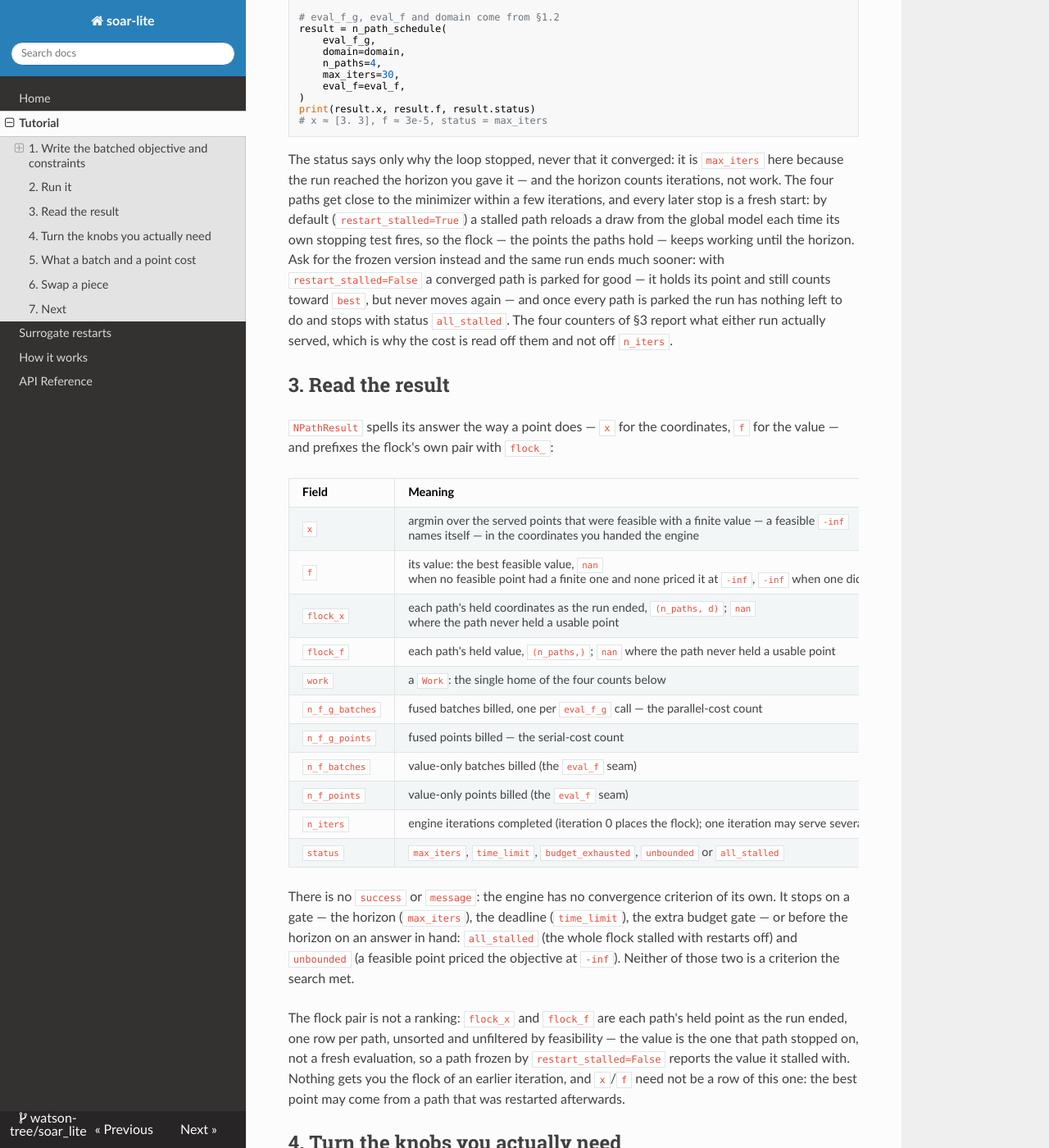
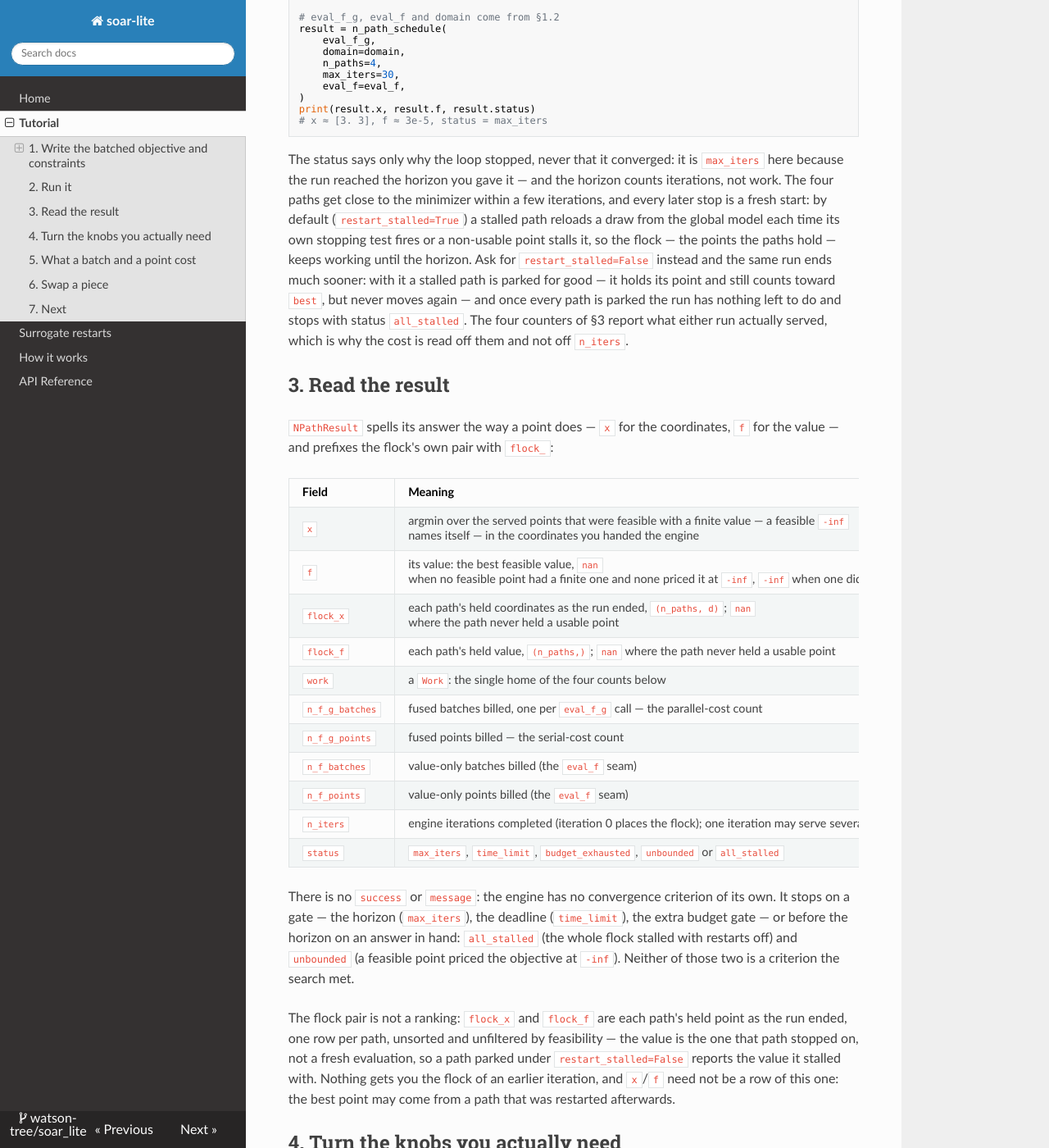
Before and after one commit to watson-tree/soar_lite, an MkDocs documentation site: the page built from docs/tutorial/getting-started.md, in a window 1280 px wide and 1400 px high, scrolled down 3354 px. Shown: the whole window at 82% size. Built offline with MkDocs 1.6.1, drawn with Linux system fonts in a browser that asks for light colours; nearby versions of some CDN libraries; some of the changed text lies outside the part shown.

Commit message:
docs: prune the loose state words and three example comments
- tutorial: one word for restart_stalled=False's outcome (parked), dropping
  the frozen/converged variants and parking a stalled path, not a converged one
- tutorial: name the finite gate beside the stopping test as a stall source,
  and call the method's read a trial enumeration, not a line search
- how-it-works: the momentum knob is the caller's judgment, not a prior, so
  the Bayesian prior keeps one meaning
- surrogate-restarts: spell "the outer ask" as the outer run's propose call
- docstrings: result.x comment uses array brackets [3., 3.], and pointwise's
  value-only line names the mask it agrees on

```diff
--- a/docs/tutorial/getting-started.md
+++ b/docs/tutorial/getting-started.md
@@ -182,10 +182,10 @@ The status says only why the loop stopped, never that it converged: it is
 horizon counts iterations, not work. The four paths get close to the minimizer
 within a few iterations, and every later stop is a fresh start: by default
 (`restart_stalled=True`) a stalled path reloads a draw from the global model each
-time its own stopping test fires, so the flock — the points the paths hold — keeps
-working until the horizon.
-Ask for the frozen version instead and the same run ends much sooner: with
-`restart_stalled=False` a converged path is parked for good — it holds its point
+time its own stopping test fires or a non-usable point stalls it, so the flock —
+the points the paths hold — keeps working until the horizon.
+Ask for `restart_stalled=False` instead and the same run ends much sooner: with
+it a stalled path is parked for good — it holds its point
 and still counts toward `best`, but never moves again — and once every path is
 parked the run has nothing left to do and stops with status `all_stalled`. The
 four counters of §3 report what either run actually served, which is why the
@@ -220,7 +220,7 @@ criterion the search met.
 The flock pair is not a ranking: `flock_x` and `flock_f` are each path's
 held point as the run ended, one row per path, unsorted and unfiltered by
 feasibility — the value is the one that path stopped on, not a fresh
-evaluation, so a path frozen by `restart_stalled=False` reports the value it
+evaluation, so a path parked under `restart_stalled=False` reports the value it
 stalled with. Nothing gets you the flock of an earlier iteration, and `x`/`f`
 need not be a row of this one: the best point may come from a path that was
 restarted afterwards.
```
Also changed, not shown: other parts of docs/tutorial/getting-started.md (+2 -2 lines), docs/explanation/how-it-works.md (+2 -2 lines), docs/how-to/surrogate-restarts.md (+2 -2 lines), 2 other files.
